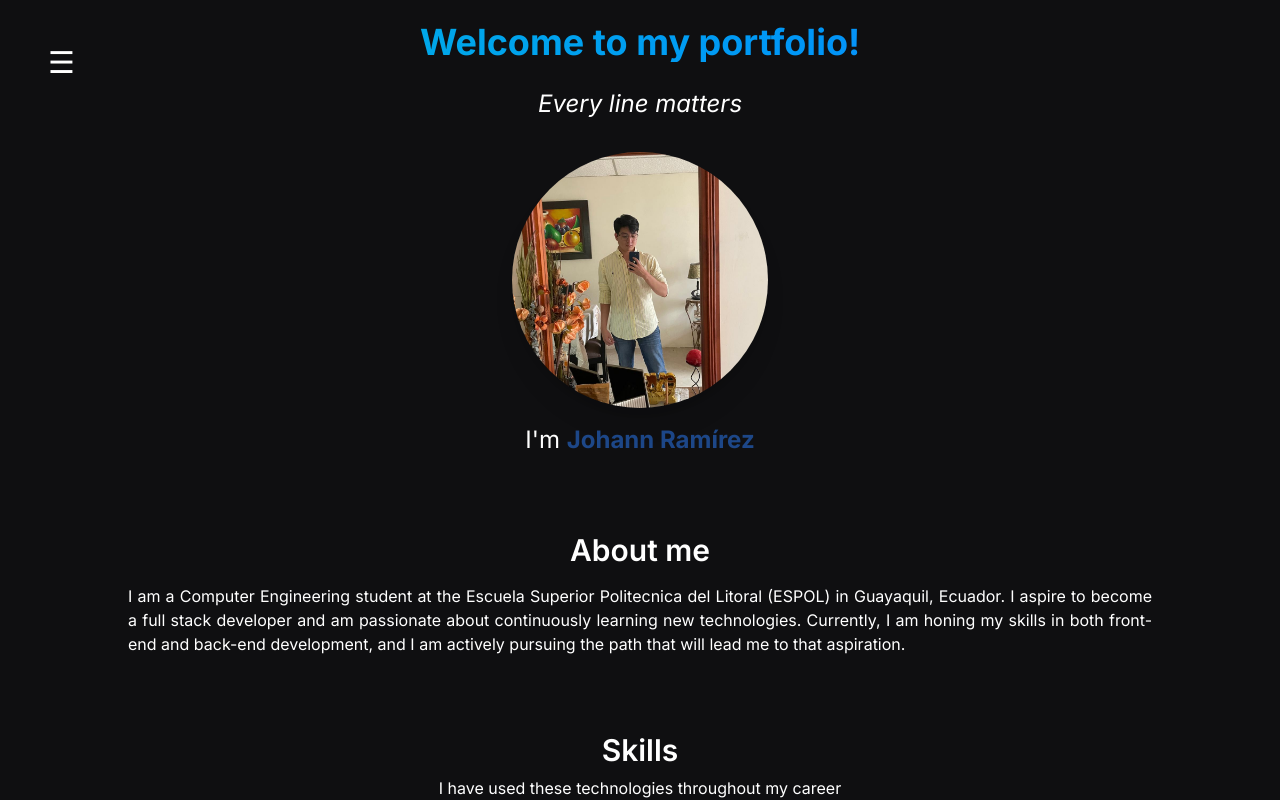
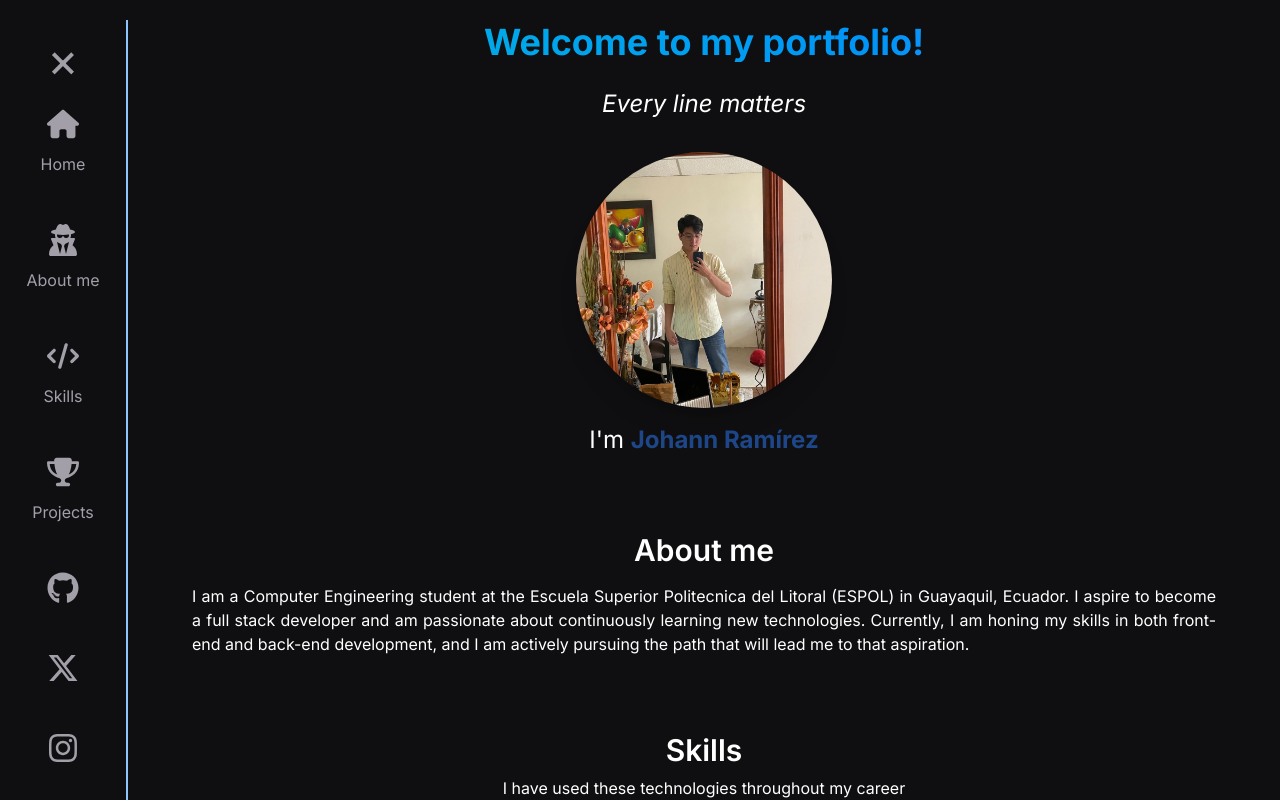
Before and after one commit to Johrespi/johannramz, an Angular app: page / in a window 1280 px wide. Shown: the top 800 px of the page. Built offline with nearby package versions, Linux system fonts and the light colour scheme.

Commit message:
navbar by default

```diff
--- a/package.json
+++ b/package.json
@@ -34,7 +34,7 @@
     "@types/express": "^4.17.17",
     "@types/jasmine": "~5.1.0",
     "@types/node": "^18.18.0",
-    "angular-cli-ghpages": "2.0.3",
+    "angular-cli-ghpages": "^2.0.3",
     "autoprefixer": "^10.4.20",
     "jasmine-core": "~5.5.0",
     "karma": "~6.4.0",
--- a/src/app/app.component.ts
+++ b/src/app/app.component.ts
@@ -16,7 +16,7 @@ import { CommonModule } from '@angular/common';
 })
 export class AppComponent implements OnInit {
   isDarkMode: boolean = true;
-  isNavbarCollapsed: boolean = false;
+  isNavbarCollapsed: boolean = true;
   title = 'portfolio';
 
   constructor(
```
Also changed, not shown: 1 other file (tests, documents, lock files or other folders).
